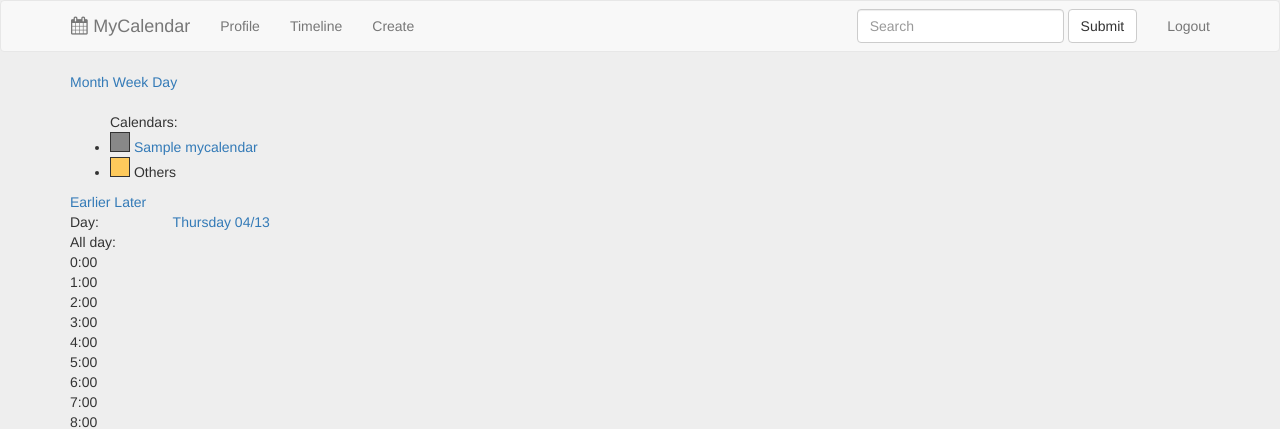
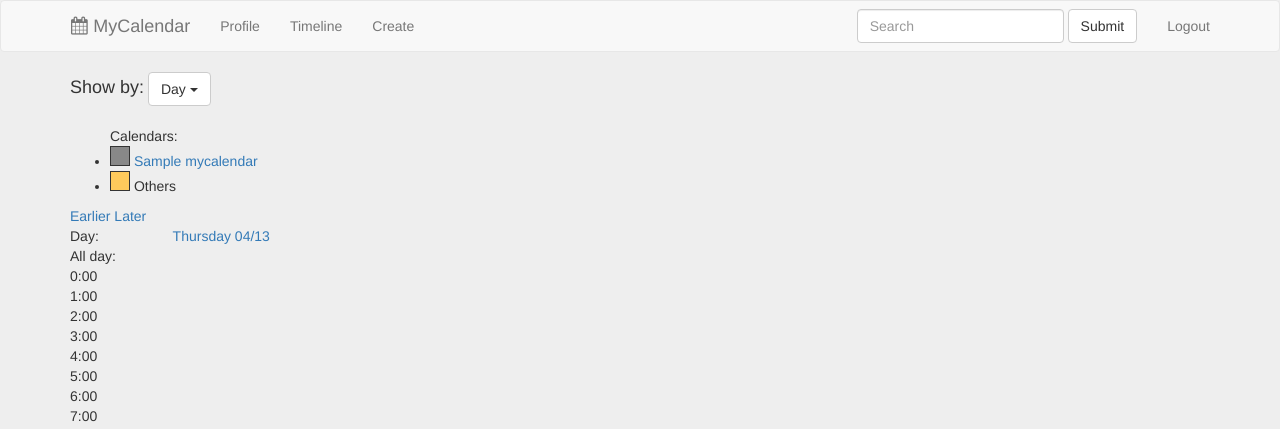
Before and after one commit to kasztanka/django_calendar, a Django app: page /day/2017-04-13 in a window 1280 px wide. Shown: the top 429 px of the page. Run offline with Django 3.2, Linux system fonts and the light colour scheme; a user stored in the database is signed in; tables that the repository leaves empty hold one stand-in row (values such as "Sample post"); some libraries are stand-ins or nearby versions.

Commit message:
Add 'month, week, day' menu in timeline. Fix typo 'choosen'.

```diff
--- a/my_calendar/static/base.css
+++ b/my_calendar/static/base.css
@@ -98,6 +98,10 @@ hr {
     padding: 20px;
 }
 
+#show-by-heading {
+     display: inline;
+}
+
 footer {
     padding: 40px 0;
     color: #888;
--- a/my_calendar/templates/my_calendar/day.html
+++ b/my_calendar/templates/my_calendar/day.html
@@ -6,9 +6,7 @@
         <div>{{ date_errors }}</div>
     {% endif %}
 
-    <a id="month" href="/month/{{ choosen_date|date:'Y-m-d' }}">Month</a>
-    <a id="week" href="/week/{{ choosen_date|date:'Y-m-d' }}">Week</a>
-    <a id="day" href="/day/{{ choosen_date|date:'Y-m-d' }}">Day</a>
+    {% include 'my_calendar/timeline_type.html' %}
 
     <ul id="calendars">Calendars:
         {% for cal in calendars %}
@@ -34,7 +32,7 @@
         <div id="header" style="float:left; width:100%; display:table;">
             <div style="display:table-cell;">Day:</div>
             <div style="display:table-cell;width:91%;">
-                <a href="/day/{{ choosen_date|date:'Y-m-d' }}">{{ choosen_date|date:"l m/d" }}</a>
+                <a href="/day/{{ chosen_date|date:'Y-m-d' }}">{{ chosen_date|date:"l m/d" }}</a>
             </div>
         </div>
         <div id="all_day" style="float:left; width:100%; display:table;">
--- /dev/null
+++ b/my_calendar/templates/my_calendar/timeline_type.html
@@ -0,0 +1,18 @@
+<h4 id="show-by-heading">Show by:</h4>
+<div class="btn-group" role="group">
+    <button type="button" class="btn btn-default dropdown-toggle"
+        data-toggle="dropdown" aria-haspopup="true" aria-expanded="false">
+        {{ show_by }} <span class="caret"></span>
+    </button>
+    <ul class="dropdown-menu">
+        <li>
+            <a id="month" href="/month/{{ chosen_date|date:'Y-m-d' }}">Month</a>
+        </li>
+        <li>
+            <a id="week" href="/week/{{ chosen_date|date:'Y-m-d' }}">Week</a>
+        </li>
+        <li>
+            <a id="day" href="/day/{{ chosen_date|date:'Y-m-d' }}">Day</a>
+        </li>
+    </ul>
+</div>
--- a/my_calendar/templates/my_calendar/week.html
+++ b/my_calendar/templates/my_calendar/week.html
@@ -6,9 +6,7 @@
         <div>{{ date_errors }}</div>
     {% endif %}
 
-    <a id="month" href="/month/{{ choosen_date|date:'Y-m-d' }}">Month</a>
-    <a id="week" href="/week/{{ choosen_date|date:'Y-m-d' }}">Week</a>
-    <a id="day" href="/day/{{ choosen_date|date:'Y-m-d' }}">Day</a>
+    {% include 'my_calendar/timeline_type.html' %}
 
     <ul id="calendars">Calendars:
         {% for cal in calendars %}
--- a/my_calendar/views.py
+++ b/my_calendar/views.py
@@ -103,18 +103,19 @@ def month(request, year, month, day):
         context['days'] = get_events_from_days(days, events, timezone, profile)
         context['calendars'] = (profile.get_calendars_to_modify()
             | profile.get_calendars_to_read()).distinct()
-        context['choosen_date'] = date_
-        choosen_month = date_.month
+        context['chosen_date'] = date_
+        chosen_month = date_.month
         decreasing_date = date_
-        while decreasing_date.month == choosen_month:
+        while decreasing_date.month == chosen_month:
             decreasing_date -= datetime.timedelta(days=1)
         decreasing_date = decreasing_date.replace(day=1)
         context['earlier'] = decreasing_date
         increasing_date = date_
-        while increasing_date.month == choosen_month:
+        while increasing_date.month == chosen_month:
             increasing_date += datetime.timedelta(days=1)
         increasing_date = increasing_date.replace(day=1)
         context['later'] = increasing_date
+        context['show_by'] = 'Month'
     return render(request, 'my_calendar/month.html', context)
 
 def week(request, year, month, day):
@@ -132,10 +133,11 @@ def week(request, year, month, day):
         context['days'] = get_events_from_days(days, events, timezone, profile)
         context['calendars'] = (profile.get_calendars_to_modify()
             | profile.get_calendars_to_read()).distinct()
-        context['choosen_date'] = date_
+        context['chosen_date'] = date_
         context['earlier'] = date_ - datetime.timedelta(days=7)
         context['later'] = date_ + datetime.timedelta(days=7)
         context['range'] = range(24)
+        context['show_by'] = 'Week'
     return render(request, 'my_calendar/week.html', context)
 
 def day(request, year, month, day):
@@ -146,7 +148,7 @@ def day(request, year, month, day):
         except ValueError:
             date_ = datetime.datetime.now().date()
             context['date_errors'] = "You enetered wrong date."
-        context['choosen_date'] = date_
+        context['chosen_date'] = date_
         context['earlier'] = date_ - datetime.timedelta(days=1)
         context['later'] = date_ + datetime.timedelta(days=1)
 
@@ -158,6 +160,7 @@ def day(request, year, month, day):
         context['calendars'] = (profile.get_calendars_to_modify()
             | profile.get_calendars_to_read()).distinct()
         context['range'] = range(24)
+        context['show_by'] = 'Day'
     return render(request, 'my_calendar/day.html', context)
 
 def new_calendar(request):
```
Also changed, not shown: my_calendar/templates/my_calendar/month.html (+2 -5 lines), my_calendar/templates/my_calendar/search.html (+6 -3 lines), my_calendar/tests/test_views_timeline.py (+2 -2 lines).
